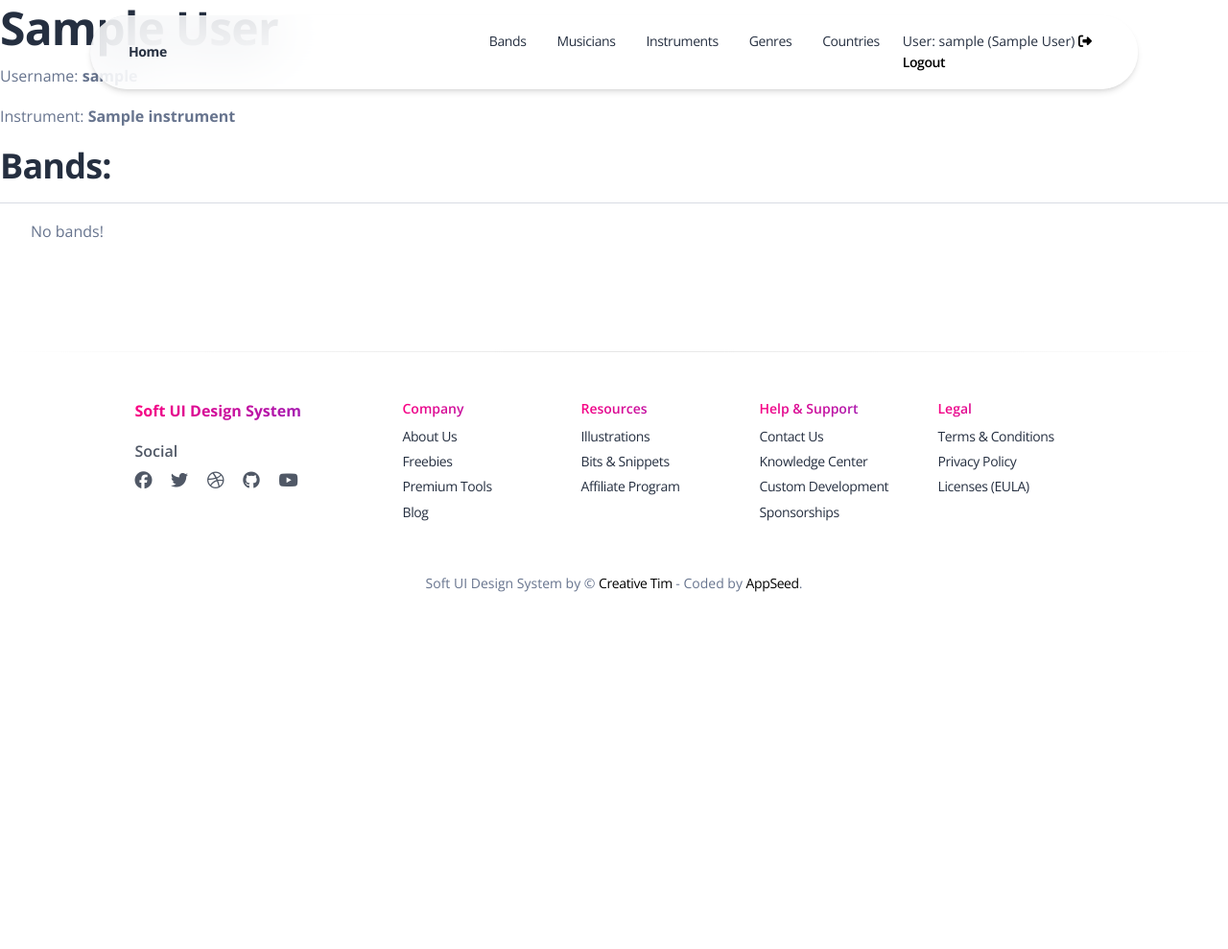
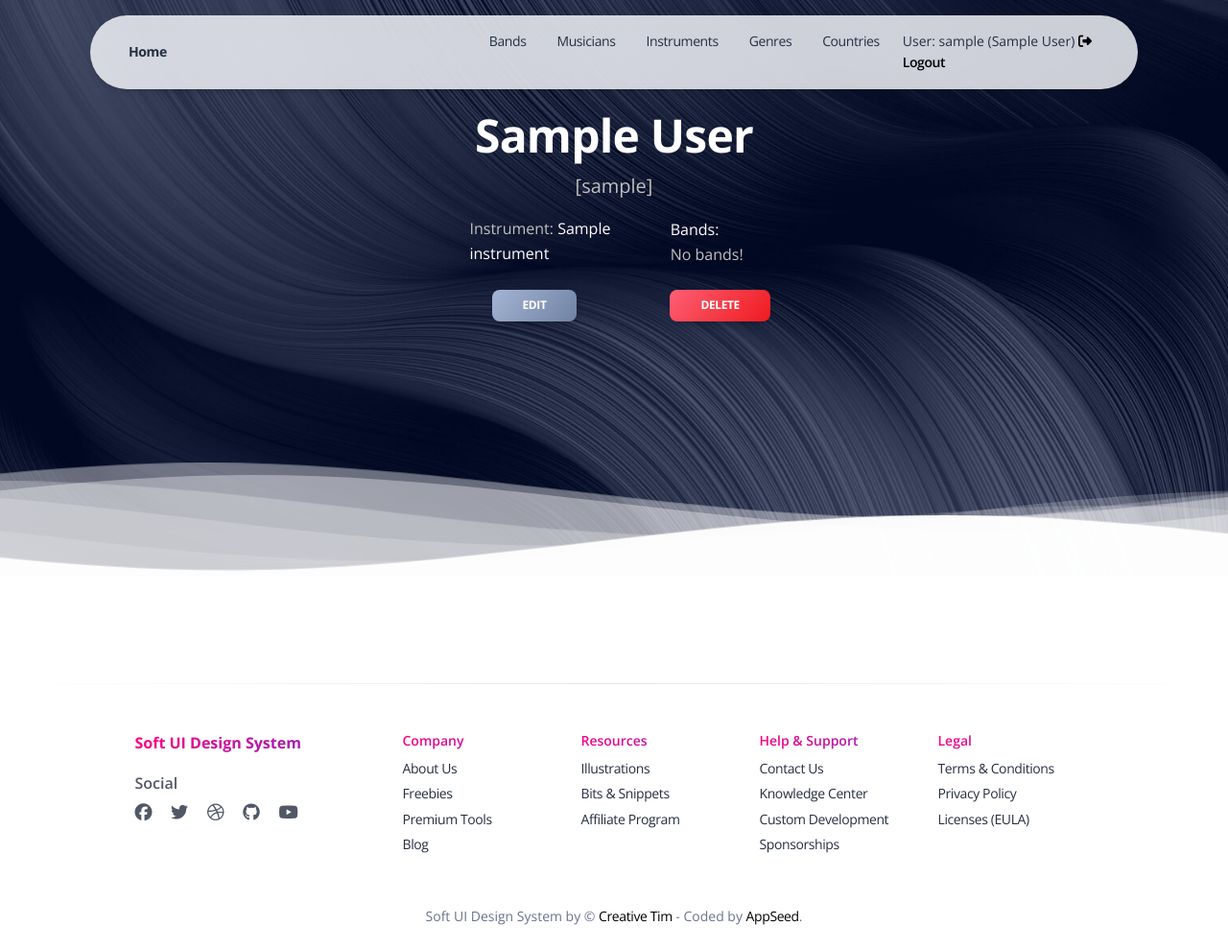
Before and after one commit to VladyslavKlevanskyi/music-world, a Django app: page /musicians/1/ in a window 1280 px wide. Shown: the whole page at 96% size. Before the commit the page ends 617 px from the top, so only its background shows below. Run offline with Django 4.2, Linux system fonts and the light colour scheme; a user stored in the database is signed in; tables that the repository leaves empty hold one stand-in row (values such as "Sample post"); some libraries are stand-ins or nearby versions.

Commit message:
Modified template musician_detail.html

```diff
--- a/templates/catalog/musician_detail.html
+++ b/templates/catalog/musician_detail.html
@@ -1,25 +1,95 @@
 {% extends "base.html" %}
 
+{% block title %} {{ musician }} {% endblock title %}
+
+<!-- Specific CSS goes HERE -->
+{% block stylesheets %}
+  <link href="{{ ASSETS_ROOT }}/css/custom-styles.css" rel="stylesheet" />
+{% endblock stylesheets %}
+
 {% block content %}
-	<h1>{{ musician.first_name }} {{ musician.last_name }}</h1>
-	<p>Username: <strong>{{ musician.username }}</strong></p>
-	<p>Instrument: <strong>{{ musician.instrument }}</strong></p>
 
-	<h2>Bands:</h2>
-	  <hr>
-		  <ul>
+	<section class="header-2">
+    <div class="page-header-lists section-height-75 relative" style="background-image: url('{{ ASSETS_ROOT }}/img/curved-images/curved.jpg')">
+      <div class="container">
+
+        <div class="row">
+          <div class="col-lg-7 text-center mx-auto mt-7">
+            <h1 class="text-white pt-3">
+              {{ musician.first_name }} {{ musician.last_name }}
+            </h1>
+            <p class="lead text-light-gray">
+              [{{ musician.username }}]
+            </p>
+
+          </div>
+        </div>
+
+        <div class="row">
+          <div class="col-lg-9 center-block mx-auto">
+            <div class="row">
+
+              <div class="col-md-3 text-white position-relative ms-12">
+                <span class="text-light-gray">Instrument:</span> {{ musician.instrument }}
+              </div>
+
+              <div class="col-md-5 text-white">
+                <p class="text-white mb-0">Band{{ musician.bands.all|pluralize }}:</p>
+                 <ul class="text-light-gray country-list p-sm-0">
                   {% for band in musician.bands.all %}
                     <li>
                       <strong>
-				      <a href="{% url 'catalog:band-detail-view' pk=band.id %}">
+                        <a class="text-white" href="{% url 'catalog:band-detail-view' pk=band.id %}">
                           {{ band.name }}
                         </a>
                       </strong>
-			      from {{ band.country }}</li>
+                        from {{ band.country }}
+                    </li>
                   {% empty %}
                     <p>No bands!</p>
                   {% endfor %}
                 </ul>
+              </div>
 
+            </div>
+          </div>
+        </div>
+
+        <div class="row">
+          <div class="col-lg-4 mx-auto pt-2">
+            <div class="row">
+              <div class="col-md-3 mx-auto">
+                <a href="{% url 'catalog:musician-update' pk=musician.id %}" class="btn btn-sm bg-gradient-secondary">
+                  Edit
+                </a>
+              </div>
+              <div class="col-md-3 mx-auto">
+                <a href="{% url 'catalog:musician-delete' pk=musician.id %}" class="btn btn-sm bg-gradient-danger">
+                  Delete
+                </a>
+              </div>
+            </div>
+          </div>
+        </div>
+
+      </div>
+
+      <div class="position-absolute w-100 z-index-1 bottom-0">
+        <svg class="waves" xmlns="http://www.w3.org/2000/svg" xmlns:xlink="http://www.w3.org/1999/xlink" viewBox="0 24 150 40" preserveAspectRatio="none" shape-rendering="auto">
+          <defs>
+            <path id="gentle-wave" d="M-160 44c30 0 58-18 88-18s 58 18 88 18 58-18 88-18 58 18 88 18 v44h-352z" />
+          </defs>
+          <g class="moving-waves">
+            <use xlink:href="#gentle-wave" x="48" y="-1" fill="rgba(255,255,255,0.40" />
+            <use xlink:href="#gentle-wave" x="48" y="3" fill="rgba(255,255,255,0.35)" />
+            <use xlink:href="#gentle-wave" x="48" y="5" fill="rgba(255,255,255,0.25)" />
+            <use xlink:href="#gentle-wave" x="48" y="8" fill="rgba(255,255,255,0.20)" />
+            <use xlink:href="#gentle-wave" x="48" y="13" fill="rgba(255,255,255,0.15)" />
+            <use xlink:href="#gentle-wave" x="48" y="16" fill="rgba(255,255,255,0.95" />
+          </g>
+        </svg>
+      </div>
+    </div>
+  </section>
 
 {% endblock %}
```
Lines whose indentation alone changed are shown as unchanged.
